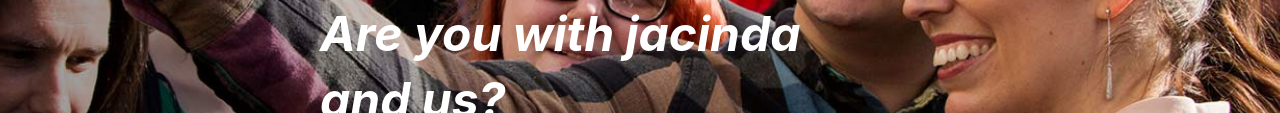
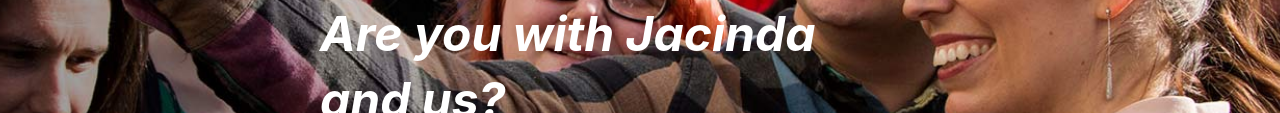
Before and after one commit to Dylan-Wansbrough/Project-3-MDDN201, a website: page index.html in a window 1280 px wide. Shown: the part 238-351 px from the top of the page. Drawn offline with Linux system fonts and the light colour scheme; files whose address does not match are found by name.

Commit message:
spell check

```diff
--- a/index.html
+++ b/index.html
@@ -57,7 +57,7 @@
           </br></br></br></br></br>
           <div id="headerText">
             <div id="redBox"><h1><b><i>Lets do this.</i></b></h1></div>
-            <h1><b><i>Are you with jacinda</i></b></h1>
+            <h1><b><i>Are you with Jacinda</i></b></h1>
             <h1><b><i>and us?</i></b></h1>
             <h3><b>Sign up for emails</b></h3>
             <input type="text" name="fname" placeholder=" First Name">
```
